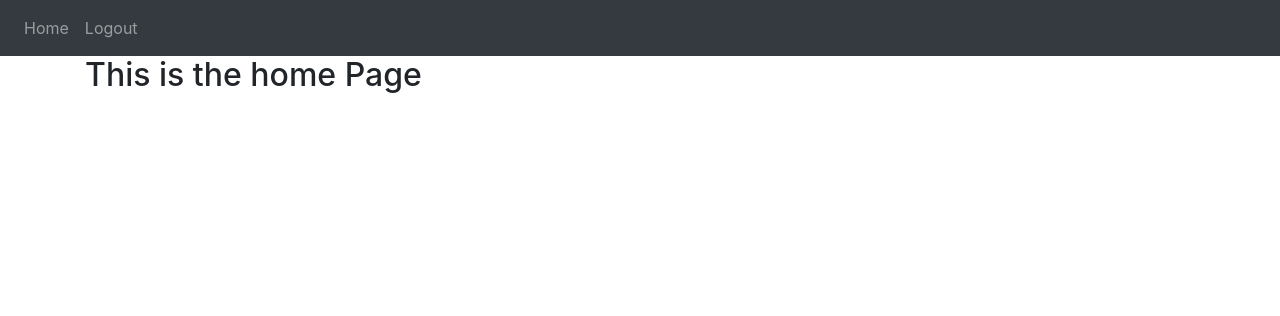
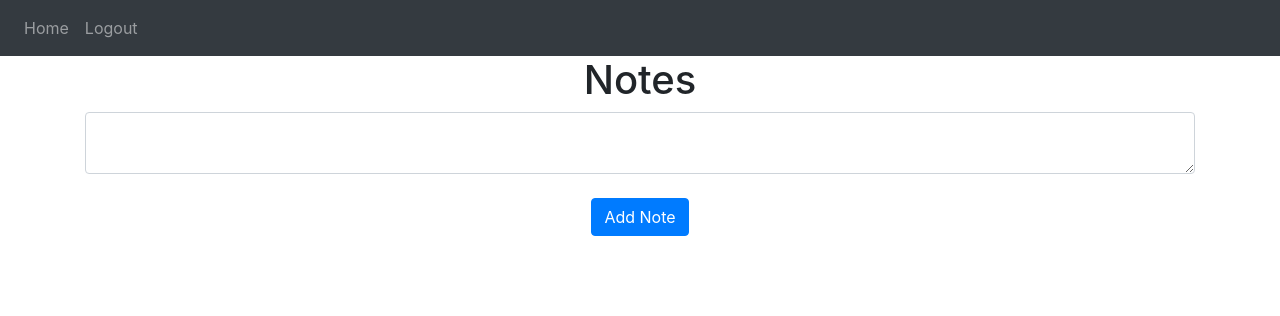
Before and after one commit to ThyroneGamit/Digital-year-12-website, a Flask app: page / in a window 1280 px wide. Shown: the top 316 px of the page. Run offline with Flask 3, Linux system fonts and the light colour scheme; a user stored in the database is signed in; some libraries are stand-ins or nearby versions.

Commit message:
notes
adding notes
notes html

```diff
--- a/website/auth.py
+++ b/website/auth.py
@@ -30,6 +30,7 @@ def login():
 
 @auth.route('/logout')
 def logout():
+    logout_user()
     return redirect(url_for('auth.login'))
 
 @auth.route('/sign-up', methods=['GET', 'POST'])
--- a/website/templates/home.html
+++ b/website/templates/home.html
@@ -1,4 +1,21 @@
-{% extends "template.html"%}    {% block title %} Home {% endblock %}
-{% block content %}
-<h2> This is the home Page</h2>
-{% endblock %}
+{% extends "template.html" %} {% block title %}Home{% endblock %} {% block content
+    %}
+    <h1 align="center">Notes</h1>
+    <ul class="list-group list-group-flush" id="notes">
+      {% for note in user.notes %}
+      <li class="list-group-item">
+        {{ note.data }}
+        <button type="button" class="close" onClick="deleteNote({{ note.id }})">
+          <span aria-hidden="true">&times;</span>
+        </button>
+      </li>
+      {% endfor %}
+    </ul>
+    <form method="POST">
+      <textarea name="note" id="note" class="form-control"></textarea>
+      <br />
+      <div align="center">
+        <button type="submit" class="btn btn-primary">Add Note</button>
+      </div>
+    </form>
+    {% endblock %}
--- a/website/templates/template.html
+++ b/website/templates/template.html
@@ -80,5 +80,17 @@
             type="text/javascript"
             src="{{ url_for('static', filename='index.js') }}"
           ></script>
+          {% block javascript %}
+    <script type="text/javascript">
+      function deleteNote(noteId) {
+  fetch("/delete-note", {
+    method: "POST",
+    body: JSON.stringify({ noteId: noteId }),
+  }).then((_res) => {
+    window.location.href = "/";
+  });
+  }
+</script>
+{% endblock %}
     </body>
 </html>
--- a/website/views.py
+++ b/website/views.py
@@ -1,10 +1,37 @@
-from flask import Blueprint, render_template
+from flask import Blueprint, render_template, request, flash, jsonify
 from flask_login import login_required, current_user
+from .models import Note
+from . import db
+import json
 
 views = Blueprint('views', __name__)
 
 
-@views.route("/")
+@views.route('/', methods=['GET', 'POST'])
 @login_required
 def home():
+    if request.method == 'POST':
+        note = request.form.get('note')#Gets the note from the HTML
+
+        if len(note) < 1:
+            flash('Note is too short!', category='error')
+        else:
+            new_note = Note(data=note, user_id=current_user.id)  #providing the schema for the note
+            db.session.add(new_note) #adding the note to the database
+            db.session.commit()
+            flash('Note added!', category='success')
+
     return render_template("home.html", user=current_user)
+
+
+@views.route('/delete-note', methods=['POST'])
+def delete_note():
+    note = json.loads(request.data) # this function expects a JSON from the INDEX.js file
+    noteId = note['noteId']
+    note = Note.query.get(noteId)
+    if note:
+        if note.user_id == current_user.id:
+            db.session.delete(note)
+            db.session.commit()
+
+    return jsonify({})
```
Also changed, not shown: instance/database.db.
